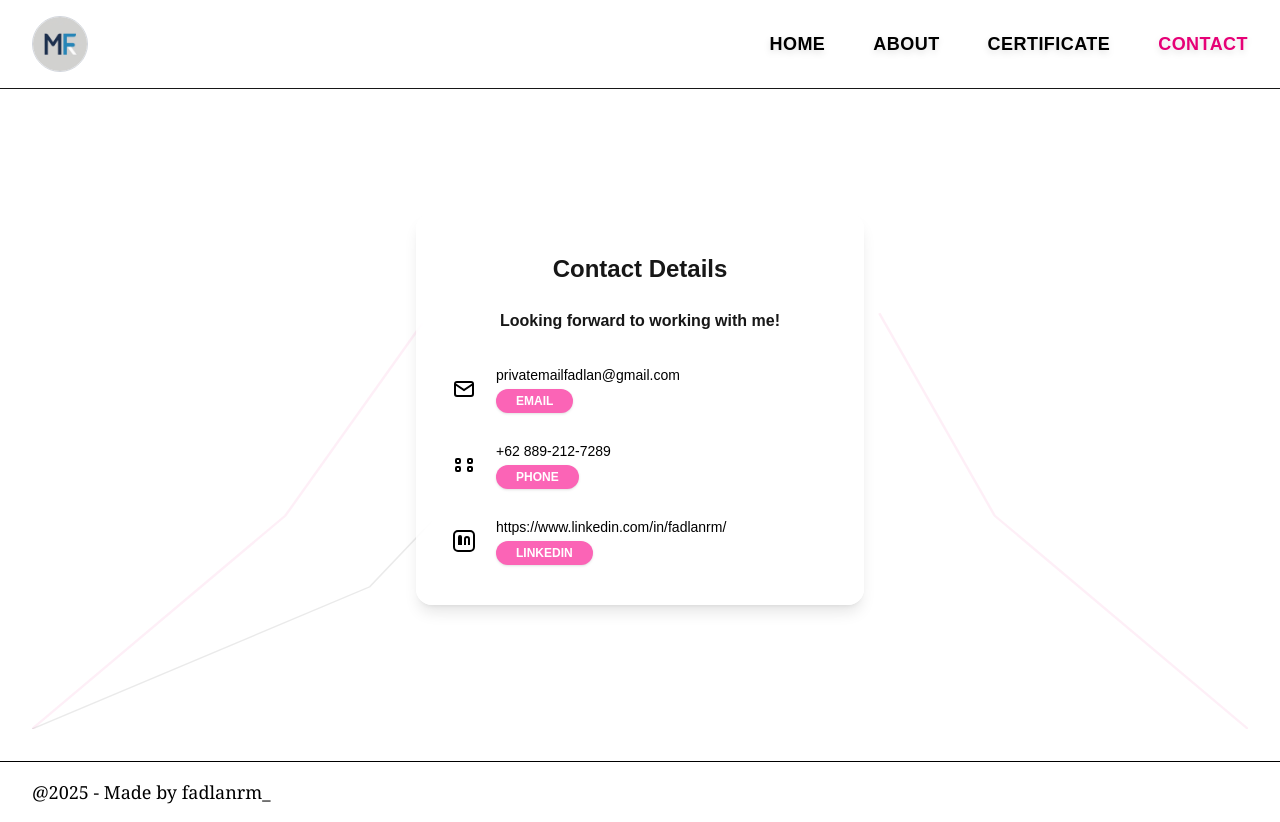
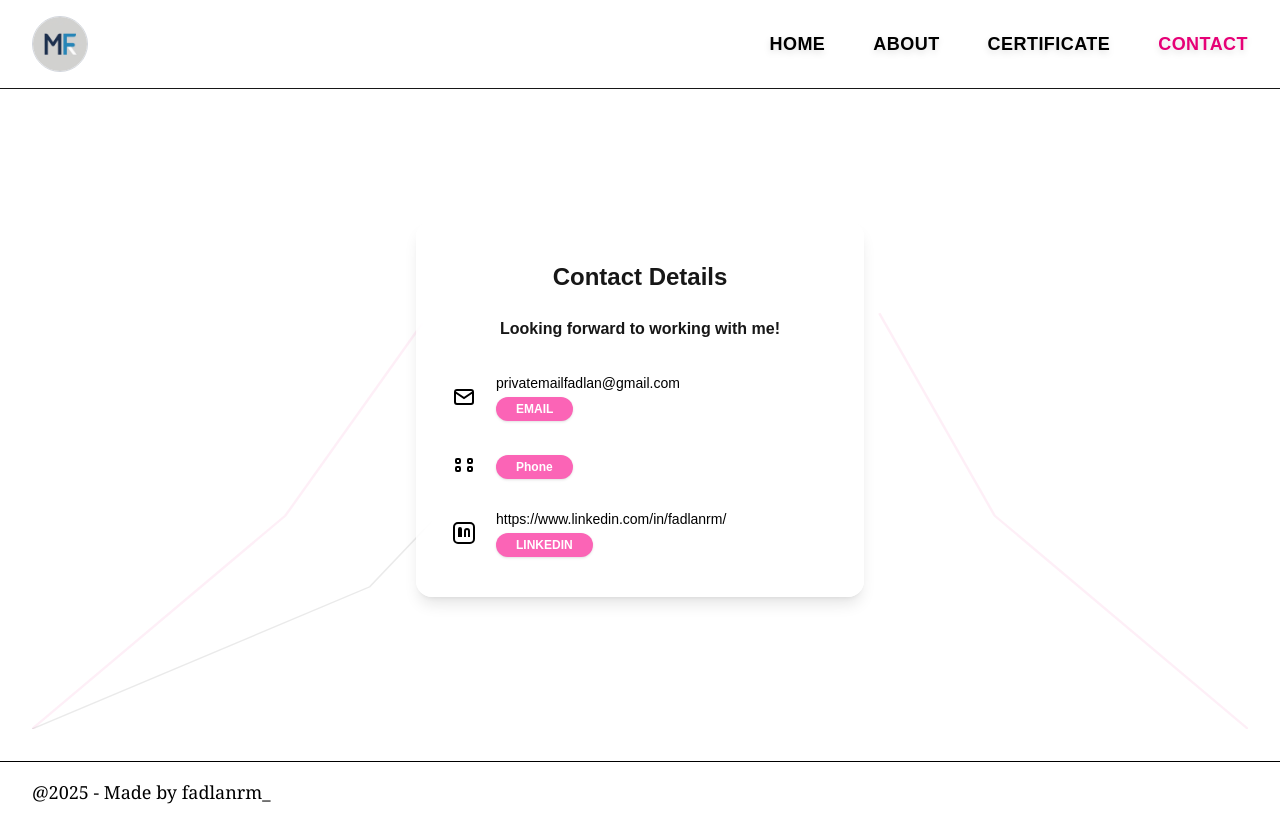
Before and after one commit to fadlanrm/my-portofolio, a Next.js app: page /contact in a window 1280 px wide. Built offline with nearby package versions, Linux system fonts and the light colour scheme.

Commit message:
ubah telpon

```diff
--- a/app/contact/page.tsx
+++ b/app/contact/page.tsx
@@ -83,12 +83,13 @@ export default function ContactPage() {
                 </svg>
               </span>
               <div className="flex flex-col">
-                <span className="text-black text-xs sm:text-sm">+62 889-212-7289</span>
                 <a
-                  href="tel:+628892127289"
+                  href="https://wa.me/628892127289?text=Halo%20saya%20tertarik%20bekerja%20dengan%20Anda"
+                  target="_blank"
+                  rel="noopener noreferrer"
                   className="inline-block mt-1 bg-pink-400 text-white text-xs px-4 sm:px-5 py-1 rounded-full font-semibold shadow hover:bg-pink-500 transition w-fit"
                 >
-                  PHONE
+                  Phone
                 </a>
               </div>
             </div>
```
